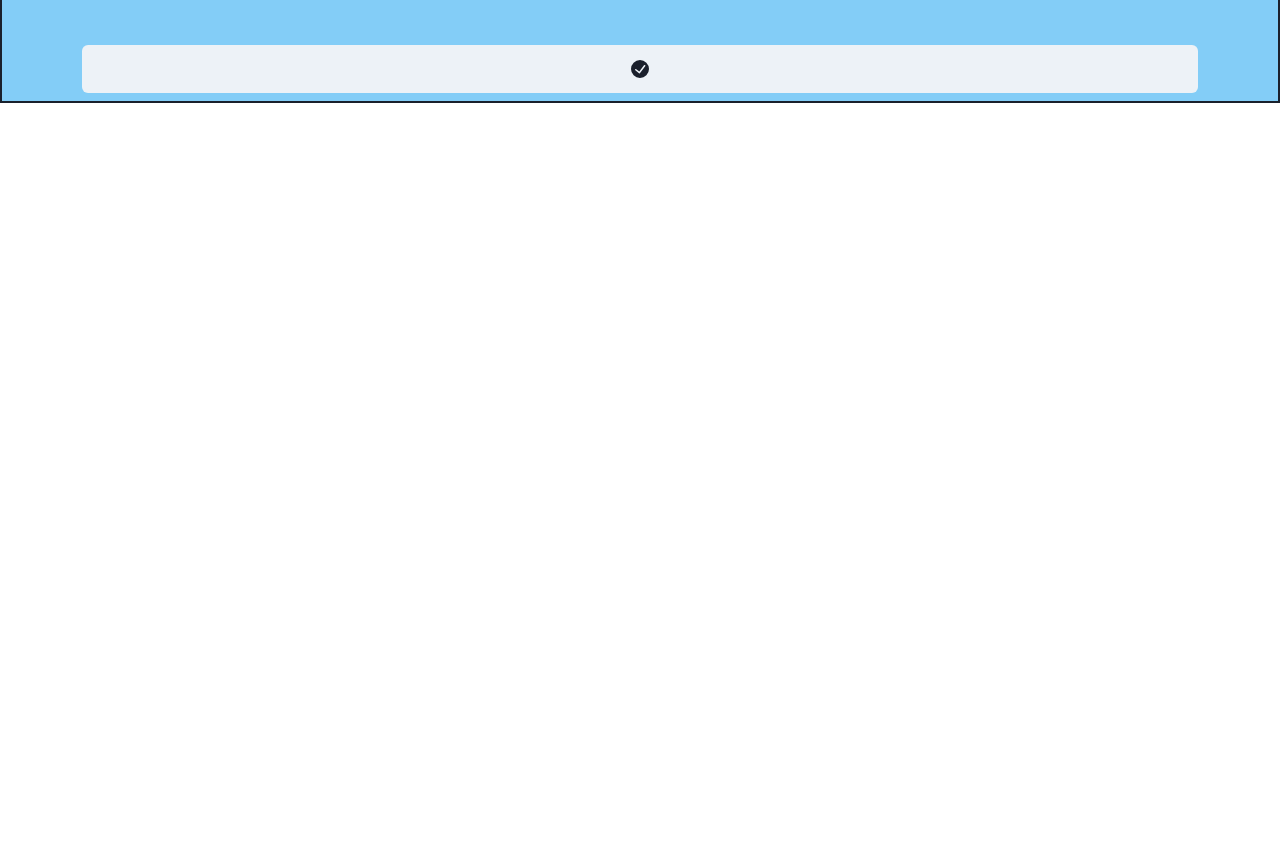
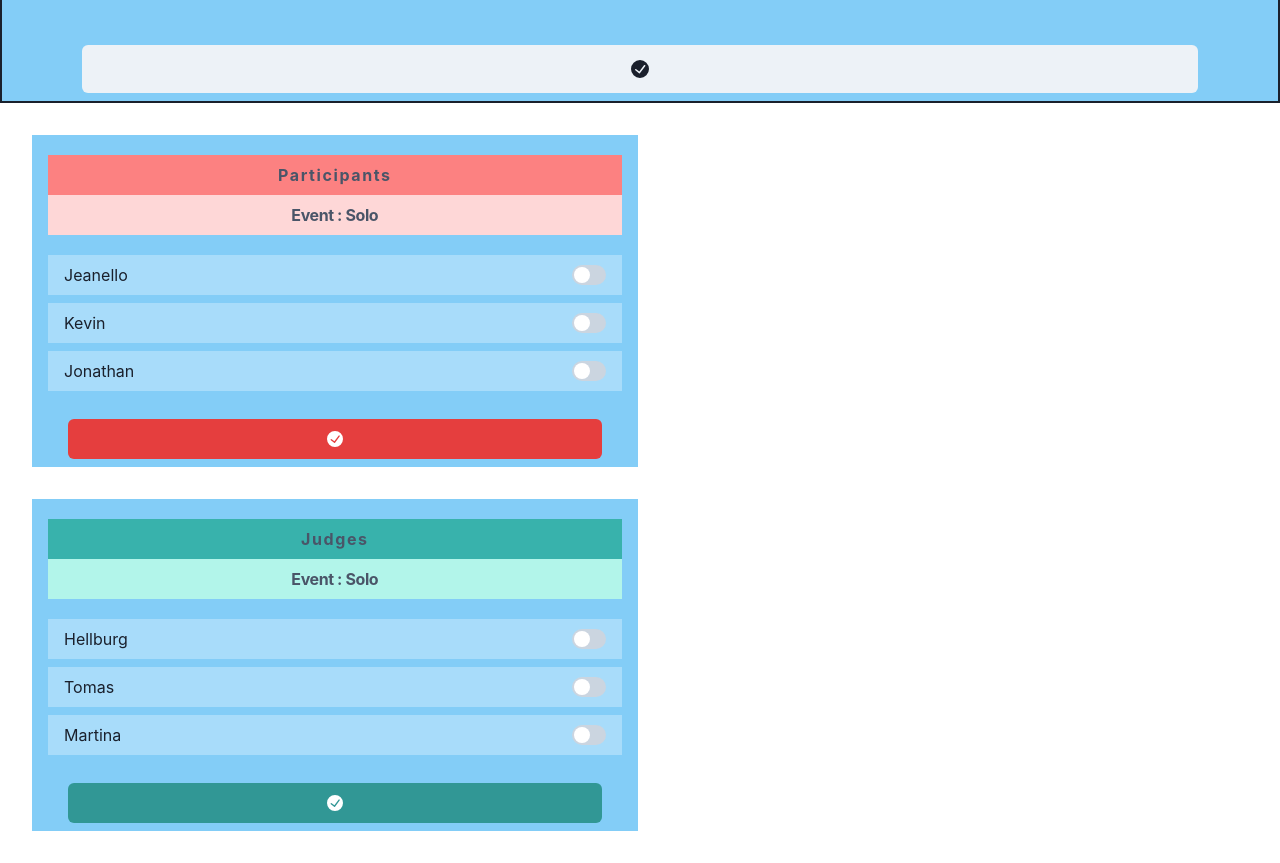
Before and after one commit to NeloAura/artistic-swimming-app, a React (Create React App) app: page / in a window 1280 px wide. Shown: the part 1140-2003 px from the top of the page. Before the commit the page ends 1243 px from the top, so only its background shows below. Built offline with nearby package versions, Linux system fonts and the light colour scheme.

Commit message:
added asingevent component

```diff
--- a/src/App.js
+++ b/src/App.js
@@ -5,6 +5,7 @@ import { ChakraProvider } from '@chakra-ui/react'
 import Navigation from './Components/Navigation';
 import LoginComp from './Components/Login';
 import GradeComp from './Components/Grade';
+import AssignEventComp from './Components/AssignEvent';
 
 function App() {
   return (
@@ -17,6 +18,7 @@ function App() {
 
     <LoginComp/>
     <GradeComp/>
+    <AssignEventComp/>
 
 
     </ChakraProvider>
--- /dev/null
+++ b/src/Components/AssignEvent.jsx
@@ -0,0 +1,216 @@
+import React from 'react'
+import {
+  ChakraProvider,
+  Text,
+  Switch,
+  Container,
+  List,
+  IconButton
+} from '@chakra-ui/react'
+import { CheckCircleIcon } from '@chakra-ui/icons'
+
+const AssignEventComp = () => (
+  <ChakraProvider resetCSS>
+    <Container
+      backgroundColor="twitter.300"
+      pb={2}
+      display="flex"
+      flexDirection="column"
+      justifyContent="space-around"
+      alignItems="space-around"
+      m={8}
+      overflow="visible"
+      minWidth="200px"
+      minHeight="200px"
+    >
+      <Text
+        mt={5}
+        pt={2}
+        pb={2}
+        backgroundColor="red.300"
+        display="flex"
+        justifyContent="center"
+        alignItems="center"
+        fontWeight="bold"
+        textAlign="center"
+        color="gray.600"
+        letterSpacing="widest"
+      >
+        Participants{' '}
+      </Text>
+      <Text
+        mb={5}
+        pt={2}
+        pb={2}
+        backgroundColor="red.100"
+        display="flex"
+        justifyContent="center"
+        alignItems="center"
+        fontWeight="bold"
+        textAlign="center"
+        color="gray.600"
+        letterSpacing="tight"
+      >
+        Event : Solo{' '}
+      </Text>
+      <List
+        mb={5}
+        display="flex"
+        flexDirection="column"
+        justifyContent="space-around"
+        alignItems="center"
+        overflow="scroll"
+      >
+        <Container
+          display="flex"
+          justifyContent="space-between"
+          backgroundColor="twitter.200"
+          mb={2}
+          alignItems="center"
+          pt={2}
+          pb={2}
+        >
+          <Text>Jeanello</Text>
+          <Switch  colorScheme="red" />
+        </Container>
+        <Container
+          display="flex"
+          justifyContent="space-between"
+          backgroundColor="twitter.200"
+          mb={2}
+          alignItems="center"
+          pt={2}
+          pb={2}
+        >
+          <Text>Kevin</Text>
+          <Switch  colorScheme="red" />
+        </Container>
+        <Container
+          display="flex"
+          justifyContent="space-between"
+          backgroundColor="twitter.200"
+          mb={2}
+          alignItems="center"
+          pt={2}
+          pb={2}
+        >
+          <Text>Jonathan</Text>
+          <Switch  colorScheme="red" />
+        </Container>
+      </List>
+      <IconButton
+        aria-label="icon"
+        icon={<CheckCircleIcon />}
+        size="md"
+        colorScheme="red"
+        ml={5}
+        mr={5}
+        display="flex"
+        justifyContent="center"
+        alignItems="center"
+      />
+    </Container>
+    <Container
+      backgroundColor="twitter.300"
+      pb={2}
+      display="flex"
+      flexDirection="column"
+      justifyContent="space-around"
+      alignItems="space-around"
+      m={8}
+      overflow="visible"
+      minWidth="200px"
+      minHeight="200px"
+    >
+      <Text
+        mt={5}
+        pt={2}
+        pb={2}
+        backgroundColor="teal.400"
+        display="flex"
+        justifyContent="center"
+        alignItems="center"
+        fontWeight="bold"
+        textAlign="center"
+        color="gray.600"
+        letterSpacing="widest"
+      >
+        Judges
+      </Text>
+      <Text
+        mb={5}
+        pt={2}
+        pb={2}
+        backgroundColor="teal.100"
+        display="flex"
+        justifyContent="center"
+        alignItems="center"
+        fontWeight="bold"
+        textAlign="center"
+        color="gray.600"
+        letterSpacing="tight"
+      >
+        Event : Solo{' '}
+      </Text>
+      <List
+        mb={5}
+        display="flex"
+        flexDirection="column"
+        justifyContent="space-around"
+        alignItems="center"
+        overflow="scroll"
+      >
+        <Container
+          display="flex"
+          justifyContent="space-between"
+          backgroundColor="twitter.200"
+          mb={2}
+          alignItems="center"
+          pt={2}
+          pb={2}
+        >
+          <Text>Hellburg</Text>
+          <Switch  colorScheme="teal" />
+        </Container>
+
+        <Container
+          display="flex"
+          justifyContent="space-between"
+          backgroundColor="twitter.200"
+          mb={2}
+          alignItems="center"
+          pt={2}
+          pb={2}
+        >
+          <Text>Tomas</Text>
+          <Switch  colorScheme="teal" />
+        </Container>
+        <Container
+          display="flex"
+          justifyContent="space-between"
+          backgroundColor="twitter.200"
+          mb={2}
+          alignItems="center"
+          pt={2}
+          pb={2}
+        >
+          <Text>Martina</Text>
+          <Switch  colorScheme="teal" />
+        </Container>
+      </List>
+      <IconButton
+        aria-label="icon"
+        icon={<CheckCircleIcon />}
+        size="md"
+        colorScheme="teal"
+        ml={5}
+        mr={5}
+        display="flex"
+        justifyContent="center"
+        alignItems="center"
+      />
+    </Container>
+  </ChakraProvider>
+)
+
+export default AssignEventComp
```
